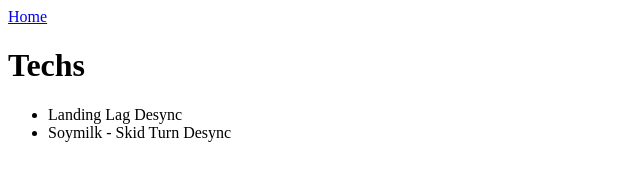
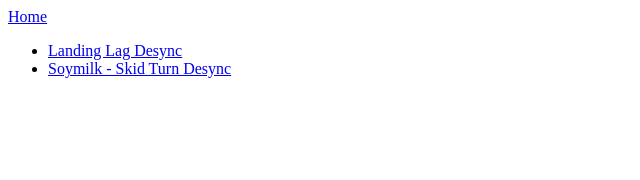
Before and after one commit to icies-hub/icies-hub.github.io, a plain HTML site: page techs.html in a window 1280 px wide. Shown: the whole page, without its empty margins (0-640 px from the left). Drawn offline with Linux system fonts and the light colour scheme.

Commit message:
Add tech pages with Markdown

```diff
--- /dev/null
+++ b/data/techs-data.js
@@ -0,0 +1,12 @@
+const techs = [
+  {
+    id: "landing-lag-desync",
+    name: "Landing Lag Desync",
+    video: ""
+  },
+  {
+    id: "soymilk",
+    name: "Soymilk - Skid Turn Desync",
+    video: ""
+  }
+];
--- /dev/null
+++ b/js/techs.js
@@ -0,0 +1,10 @@
+const list = document.getElementById("tech-list");
+
+techs.forEach(tech => {
+  const item = document.createElement("li");
+  const link = document.createElement("a");
+  link.href = "tech.html?id=" + tech.id;
+  link.textContent = tech.name;
+  item.appendChild(link);
+  list.appendChild(item);
+});
--- a/techs.html
+++ b/techs.html
@@ -7,10 +7,9 @@
 </head>
 <body>
     <a href="index.html">Home</a>
-    <h1>Techs</h1>
-<ul>
-  <li>Landing Lag Desync</li>
-  <li>Soymilk - Skid Turn Desync</li>
-</ul>
+<ul id="tech-list"></ul>
+
+<script src="data/techs-data.js"></script>
+<script src="js/techs.js"></script>
 </body>
 </html>
```
Also changed, not shown: js/tech.js (added, +22 -0 lines), tech.html (added, +18 -0 lines), 2 other files.
